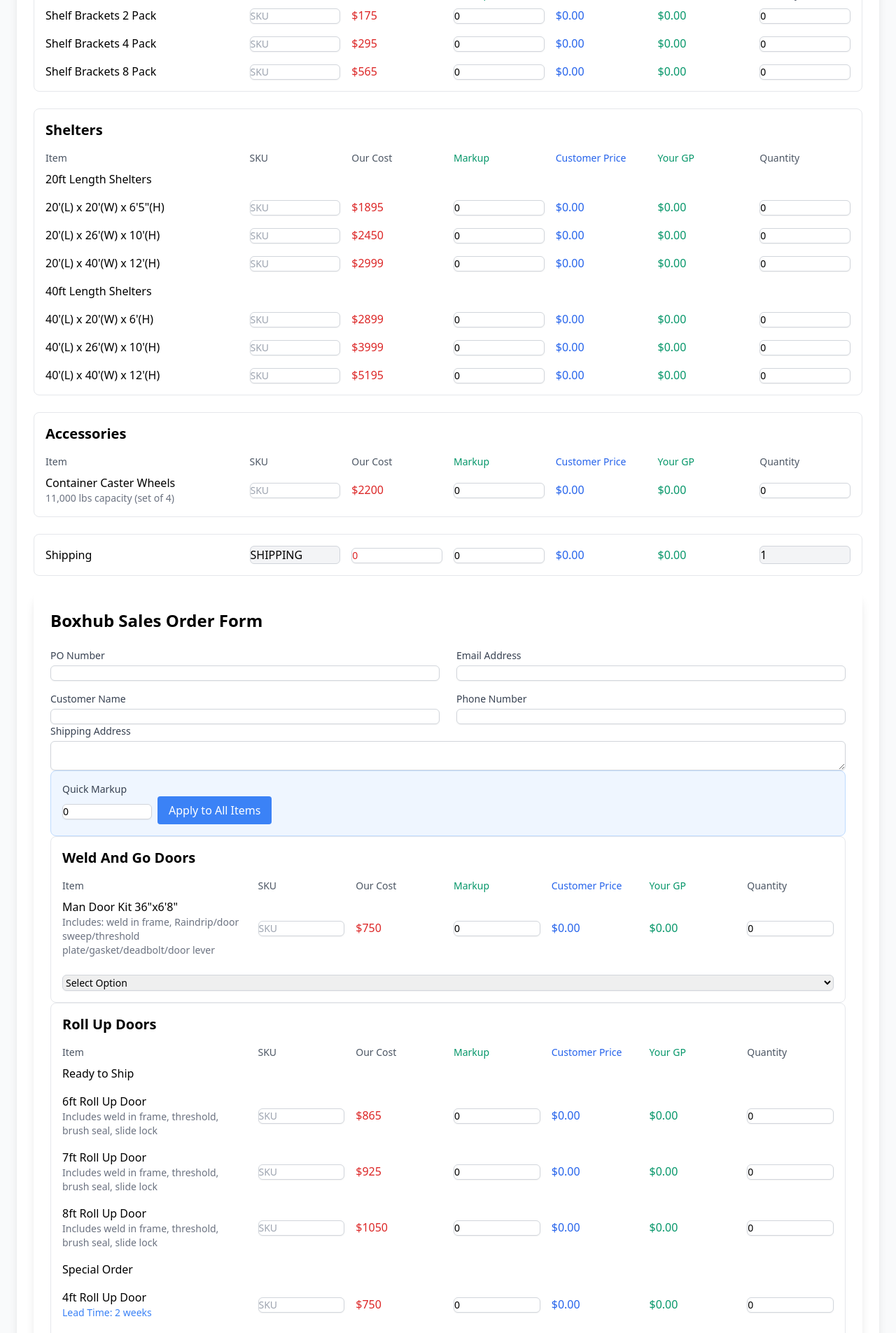
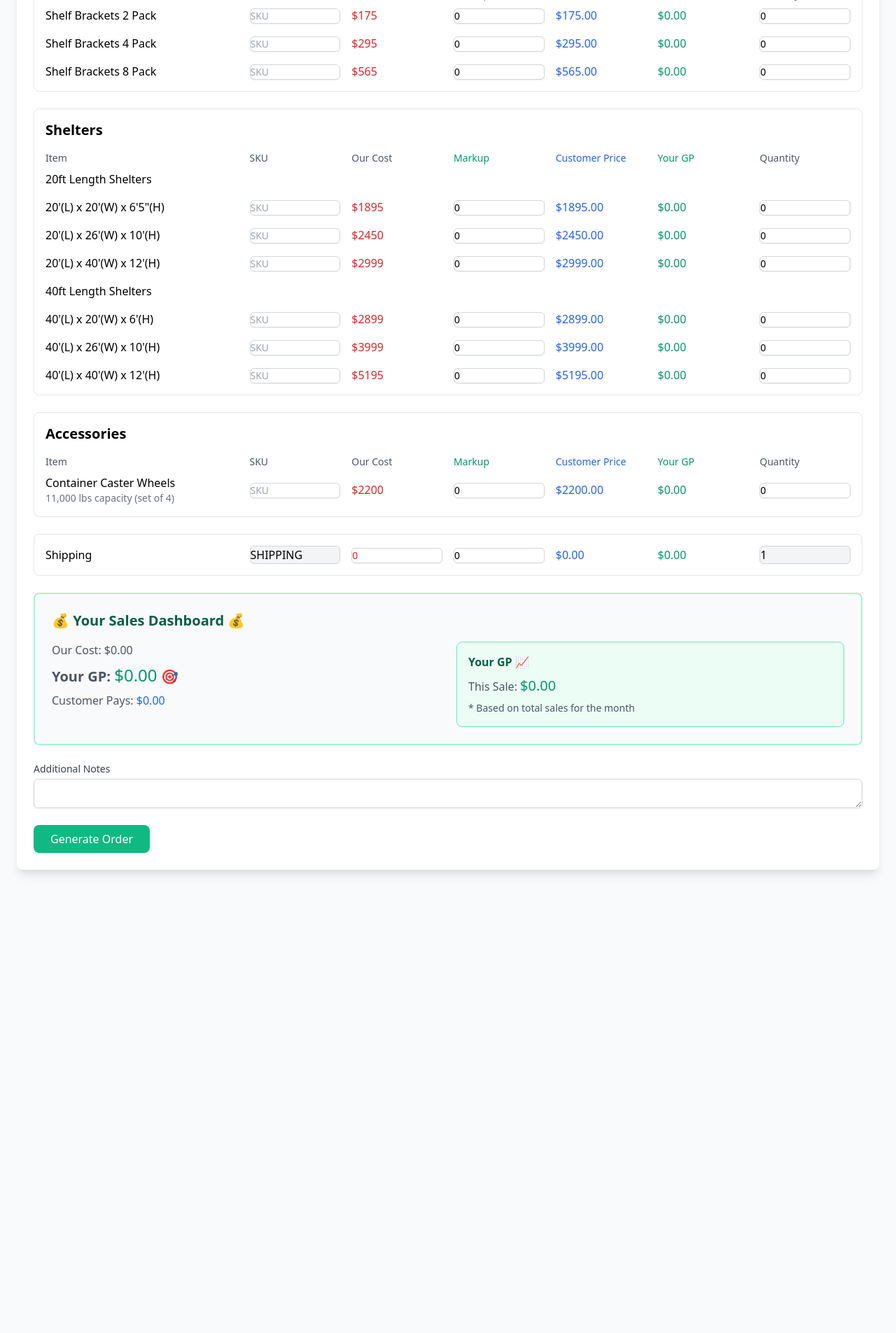
Before and after one commit to ryanE495/container-mod-system, a Flask app: page / in a window 1280 px wide. Shown: the part 2735-4640 px from the top of the page at 70% size. After the commit the page ends 3985 px from the top, so only its background shows below. Run offline with Flask 3, Linux system fonts and the light colour scheme.

Commit message:
Updated order form with client requested GP calculations and shelter pricing

```diff
--- a/templates/order_form.html
+++ b/templates/order_form.html
@@ -148,152 +148,227 @@
                     </div>
                 </div>
             </div>
-            <!DOCTYPE html>
-<html lang="en">
-<head>
-    <meta charset="UTF-8">
-    <meta name="viewport" content="width=device-width, initial-scale=1.0">
-    <title>Boxhub Sales Order Form</title>
-    <link href="https://unpkg.com/tailwindcss@^2.2/dist/tailwind.min.css" rel="stylesheet">
-</head>
-<body class="bg-gray-50 p-6">
-    <!-- Main Container -->
-    <div class="max-w-7xl mx-auto bg-white shadow-lg rounded-lg p-6">
-        <h1 class="text-2xl font-bold mb-6">Boxhub Sales Order Form</h1>
-
-        <!-- Customer Information Form -->
-        <form id="orderForm" class="space-y-6">
-            <!-- Customer Details Section -->
-            <div class="grid grid-cols-1 md:grid-cols-2 gap-6">
-                <div class="space-y-4">
-                    <div>
-                        <label class="block text-sm font-medium text-gray-700">PO Number</label>
-                        <input type="text" name="poNumber" class="mt-1 block w-full rounded-md border border-gray-300 shadow-sm focus:border-indigo-500 focus:ring-indigo-500 sm:text-sm">
+            <!-- Sales Dashboard -->
+            <div class="bg-gray-50 p-6 rounded-lg border-2 border-green-200">
+                <h2 class="text-xl font-bold mb-4 text-green-800">💰 Your Sales Dashboard 💰</h2>
+                <div class="grid grid-cols-1 md:grid-cols-2 gap-6">
+                    <div class="space-y-2">
+                        <p class="text-gray-600">Our Cost: <span id="baseTotal" class="font-medium text-gray-600">$0.00</span></p>
+                        <p class="text-gray-600 text-xl font-bold">Your GP: <span id="markupTotal" class="font-medium text-green-600 text-2xl">$0.00</span> 🎯</p>
+                        <p class="text-gray-600">Customer Pays: <span id="finalTotal" class="font-medium text-blue-600">$0.00</span></p>
                     </div>
-                    <div>
-                        <label class="block text-sm font-medium text-gray-700">Customer Name</label>
-                        <input type="text" name="customerName" class="mt-1 block w-full rounded-md border border-gray-300 shadow-sm focus:border-indigo-500 focus:ring-indigo-500 sm:text-sm">
-                    </div>
-                </div>
-                <div class="space-y-4">
-                    <div>
-                        <label class="block text-sm font-medium text-gray-700">Email Address</label>
-                        <input type="email" name="email" class="mt-1 block w-full rounded-md border border-gray-300 shadow-sm focus:border-indigo-500 focus:ring-indigo-500 sm:text-sm">
-                    </div>
-                    <div>
-                        <label class="block text-sm font-medium text-gray-700">Phone Number</label>
-                        <input type="tel" name="phone" class="mt-1 block w-full rounded-md border border-gray-300 shadow-sm focus:border-indigo-500 focus:ring-indigo-500 sm:text-sm">
+                    <div class="space-y-2 bg-green-50 p-4 rounded-lg border border-green-300">
+                        <h3 class="font-bold text-green-800">Your GP 📈</h3>
+                        <p class="text-gray-600">This Sale: <span id="potentialGP" class="font-medium text-green-600 text-xl">$0.00</span></p>
+                        <p class="text-sm text-gray-600">* Based on total sales for the month</p>
                     </div>
                 </div>
             </div>
-
-            <!-- Shipping Address -->
+                       <!-- Notes Section -->
             <div>
-                <label class="block text-sm font-medium text-gray-700">Shipping Address</label>
-                <textarea name="address" class="mt-1 block w-full rounded-md border border-gray-300 shadow-sm focus:border-indigo-500 focus:ring-indigo-500 sm:text-sm"></textarea>
+                <label class="block text-sm font-medium text-gray-700">Additional Notes</label>
+                <textarea name="notes" class="mt-1 block w-full rounded-md border border-gray-300 shadow-sm focus:border-indigo-500 focus:ring-indigo-500 sm:text-sm"></textarea>
             </div>
 
-            <!-- Quick Markup Section -->
-            <div class="bg-blue-50 p-4 rounded-lg border border-blue-200">
-                <label class="block text-sm font-medium text-gray-700">Quick Markup</label>
-                <div class="flex items-center space-x-2">
-                    <input type="number" id="globalMarkup" min="0" value="0"
-                           class="mt-1 block w-32 rounded-md border border-gray-300 shadow-sm focus:border-indigo-500 focus:ring-indigo-500 sm:text-sm">
-                    <button type="button" id="applyMarkup"
-                            class="bg-blue-500 text-white px-4 py-2 rounded hover:bg-blue-600">Apply to All Items</button>
-                </div>
+            <!-- Form Actions -->
+            <div class="flex space-x-4">
+                <button type="submit" class="bg-green-500 text-white px-6 py-2 rounded-lg hover:bg-green-600">Generate Order</button>
+                <div id="downloadContainer"></div>
             </div>
-             <!-- Product Categories -->
-            {% for category, items in catalog.items() %}
-            <div class="border rounded-lg p-4">
-                <h2 class="text-xl font-semibold mb-4">{{ category|replace('_', ' ')|title }}</h2>
-                <!-- Product Grid Headers -->
-                <div class="grid grid-cols-8 gap-4 mb-2 font-medium text-sm text-gray-600">
-                    <div class="col-span-2">Item</div>
-                    <div>SKU</div>
-                    <div class="text-gray-600">Our Cost</div>
-                    <div class="text-green-600">Markup</div>
-                    <div class="text-blue-600">Customer Price</div>
-                    <div class="text-green-600">Your GP</div>
-                    <div>Quantity</div>
-                </div>
+        </form>
+    </div>
 
-                <!-- Product Items -->
-                <div class="space-y-4">
-                    {% for name, details in items.items() recursive %}
-                    {% if details.price is defined %}
-                    <div class="grid grid-cols-8 gap-4 items-center product-row">
-                        <div class="col-span-2">
-                            {{ name }}
-                            {% if details.description %}
-                            <p class="text-sm text-gray-500">{{ details.description }}</p>
-                            {% endif %}
-                            {% if details.capacity %}
-                            <p class="text-sm text-gray-500">Capacity: {{ details.capacity }}</p>
-                            {% endif %}
-                            {% if details.lead_time %}
-                            <p class="text-sm text-blue-500">Lead Time: {{ details.lead_time }}</p>
-                            {% endif %}
-                        </div>
-                        <div>
-                            <input type="text" placeholder="SKU"
-                                   class="sku-input w-full rounded-md border border-gray-300 shadow-sm focus:border-indigo-500 focus:ring-indigo-500 sm:text-sm">
-                        </div>
-                        <div class="text-red-600 font-medium our-cost">${{ details.price }}</div>
-                        <div>
-                            <input type="number" min="0" max="100" value="0"
-                                   class="markup-input w-full rounded-md border border-gray-300 shadow-sm focus:border-indigo-500 focus:ring-indigo-500 sm:text-sm"
-                                   data-base-price="{{ details.price }}">
-                        </div>
-                        <div class="customer-price text-blue-600 font-medium">$0.00</div>
-                        <div class="profit-margin text-green-600 font-medium">$0.00</div>
-                        <div>
-                            <input type="number" min="0" value="0"
-                                   class="quantity-input w-full rounded-md border border-gray-300 shadow-sm focus:border-indigo-500 focus:ring-indigo-500 sm:text-sm">
-                        </div>
-                        {% if details.options %}
-                        <div class="col-span-8 mt-2">
-                            <select class="w-full rounded-md border border-gray-300 shadow-sm focus:border-indigo-500 focus:ring-indigo-500 sm:text-sm">
-                                <option value="">Select Option</option>
-                                {% for option in details.options %}
-                                <option value="{{ option }}">{{ option }}</option>
-                                {% endfor %}
-                            </select>
-                        </div>
-                        {% endif %}
-                    </div>
-                    {% else %}
-                    <div class="space-y-4">
-                        <h3 class="font-medium">{{ name }}</h3>
-                        {{ loop(items[name].items()) }}
-                    </div>
-                    {% endif %}
-                    {% endfor %}
-                </div>
-            </div>
-            {% endfor %}
+    <!-- JavaScript for form functionality -->
+    <script>
+        document.addEventListener('DOMContentLoaded', function() {
+            // Initialize form elements
+            const form = document.getElementById('orderForm');
+            const globalMarkupInput = document.getElementById('globalMarkup');
+            const applyMarkupButton = document.getElementById('applyMarkup');
 
-            <!-- Simple Shipping Line -->
-            <div class="border rounded-lg p-4">
-                <div class="grid grid-cols-8 gap-4 items-center product-row">
-                    <div class="col-span-2">Shipping</div>
-                    <div>
-                        <input type="text" value="SHIPPING" class="sku-input w-full rounded-md border border-gray-300 bg-gray-100" readonly>
-                    </div>
-                    <div class="text-red-600 font-medium our-cost">
-                        <input type="number" min="0" value="0"
-                               class="w-full rounded-md border border-gray-300 shadow-sm focus:border-indigo-500 focus:ring-indigo-500 sm:text-sm shipping-cost-input"
-                               data-base-price="0">
-                    </div>
-                    <div>
-                        <input type="number" min="0" max="100" value="0"
-                               class="markup-input w-full rounded-md border border-gray-300 shadow-sm focus:border-indigo-500 focus:ring-indigo-500 sm:text-sm"
-                               data-base-price="0">
-                    </div>
-                    <div class="customer-price text-blue-600 font-medium">$0.00</div>
-                    <div class="profit-margin text-green-600 font-medium">$0.00</div>
-                    <div>
-                        <input type="number" value="1" class="quantity-input w-full rounded-md border border-gray-300 bg-gray-100" readonly>
-                    </div>
-                </div>
-            </div>
+            // Handle shipping cost changes
+            const shippingCostInput = document.querySelector('.shipping-cost-input');
+            if (shippingCostInput) {
+                shippingCostInput.addEventListener('input', function() {
+                    const row = this.closest('.product-row');
+                    const markupInput = row.querySelector('.markup-input');
+                    markupInput.dataset.basePrice = this.value || 0;
+                    updateMarkupTotal(row);
+                    updateTotals();
+                });
+            }
+
+            // Prevent form submission on Enter key
+            form.addEventListener('keypress', function(e) {
+                if (e.key === 'Enter' && e.target.type !== 'textarea') {
+                    e.preventDefault();
+                }
+            });
+
+            // Handle global markup application
+            applyMarkupButton.addEventListener('click', function() {
+                const markupValue = parseFloat(globalMarkupInput.value) || 0;
+                document.querySelectorAll('.markup-input').forEach(input => {
+                    input.value = markupValue;
+                    updateMarkupTotal(input.closest('.product-row'));
+                });
+                updateTotals();
+            });
+
+            // Handle input changes
+            document.addEventListener('input', function(e) {
+                if (e.target.classList.contains('markup-input') ||
+                    e.target.classList.contains('quantity-input')) {
+                    updateMarkupTotal(e.target.closest('.product-row'));
+                    updateTotals();
+                }
+            });
+
+            // Calculate totals for a single row
+            function updateMarkupTotal(row) {
+                if (!row) return null;
+
+                let basePrice;
+                const markupInput = row.querySelector('.markup-input');
+                const shippingInput = row.querySelector('.shipping-cost-input');
+
+                // Handle shipping row differently
+                if (shippingInput) {
+                    basePrice = parseFloat(shippingInput.value) || 0;
+                    markupInput.dataset.basePrice = basePrice;
+                } else {
+                    basePrice = parseFloat(markupInput.dataset.basePrice) || 0;
+                }
+
+                const quantity = parseInt(row.querySelector('.quantity-input').value) || 0;
+                const markup = parseFloat(markupInput.value) || 0;
+
+                // Calculate prices and GP
+                const customerPrice = basePrice * (1 + markup / 100);
+                const grossProfit = customerPrice - basePrice;
+
+                // Update display values
+                row.querySelector('.customer-price').textContent = `$${customerPrice.toFixed(2)}`;
+                row.querySelector('.profit-margin').textContent = `$${grossProfit.toFixed(2)}`;
+
+                return {
+                    baseTotal: basePrice * quantity,
+                    grossProfit: grossProfit * quantity,
+                    total: customerPrice * quantity
+                };
+            }
+
+            // Update all totals in the dashboard
+            function updateTotals() {
+                let totalBase = 0;
+                let totalGP = 0;
+                let finalTotal = 0;
+
+                document.querySelectorAll('.product-row').forEach(row => {
+                    const totals = updateMarkupTotal(row);
+                    if (totals) {
+                        totalBase += totals.baseTotal;
+                        totalGP += totals.grossProfit;
+                        finalTotal += totals.total;
+                    }
+                });
+
+                // Update dashboard displays
+                document.getElementById('baseTotal').textContent = `$${totalBase.toFixed(2)}`;
+                document.getElementById('markupTotal').textContent = `$${totalGP.toFixed(2)}`;
+                document.getElementById('finalTotal').textContent = `$${finalTotal.toFixed(2)}`;
+                document.getElementById('potentialGP').textContent = `$${totalGP.toFixed(2)}`;
+            }
+
+            // Handle form submission
+            form.addEventListener('submit', async function(e) {
+                e.preventDefault();
+
+                const formData = {
+                    customer: {
+                        name: form.querySelector('[name="customerName"]').value.trim(),
+                        email: form.querySelector('[name="email"]').value.trim(),
+                        phone: form.querySelector('[name="phone"]').value.trim(),
+                        address: form.querySelector('[name="address"]').value.trim(),
+                        poNumber: form.querySelector('[name="poNumber"]').value.trim()
+                    },
+                    items: [],
+                    shipping: null,
+                    notes: form.querySelector('[name="notes"]').value.trim()
+                };
+
+                // Collect item data
+                document.querySelectorAll('.product-row').forEach(row => {
+                    const quantity = parseInt(row.querySelector('.quantity-input').value) || 0;
+                    const shippingInput = row.querySelector('.shipping-cost-input');
+
+                    if (shippingInput) {
+                        // Handle shipping data
+                        const shippingCost = parseFloat(shippingInput.value) || 0;
+                        const markup = parseFloat(row.querySelector('.markup-input').value) || 0;
+                        formData.shipping = {
+                            cost: shippingCost,
+                            markup: markup
+                        };
+                    } else if (quantity > 0) {
+                        // Handle regular product data
+                        const nameElement = row.querySelector('.col-span-2');
+                        const skuInput = row.querySelector('.sku-input');
+                        const optionSelect = row.querySelector('select');
+                        const markupInput = row.querySelector('.markup-input');
+                        const basePrice = parseFloat(markupInput.dataset.basePrice);
+                        const markup = parseFloat(markupInput.value) || 0;
+
+                        formData.items.push({
+                            name: nameElement.childNodes[0].textContent.trim(),
+                            sku: skuInput ? skuInput.value.trim() : '',
+                            basePrice: basePrice,
+                            markup: markup,
+                            quantity: quantity,
+                            option: optionSelect ? optionSelect.value : null
+                        });
+                    }
+                });
+
+                // Validate form data
+                if (formData.items.length === 0) {
+                    alert('Please select at least one item with a quantity greater than 0');
+                    return;
+                }
+
+                try {
+                    // Submit to server
+                    const response = await fetch('/generate-quote', {
+                        method: 'POST',
+                        headers: {
+                            'Content-Type': 'application/json'
+                        },
+                        body: JSON.stringify(formData)
+                    });
+
+                    if (!response.ok) {
+                        throw new Error(`HTTP error! status: ${response.status}`);
+                    }
+
+                    const result = await response.json();
+
+                    if (result.success) {
+                        const downloadContainer = document.getElementById('downloadContainer');
+                        downloadContainer.innerHTML = `<a href="/download-pdf/${result.order_id}" class="bg-blue-500 text-white px-6 py-2 rounded-lg hover:bg-blue-600">Download PDF</a>`;
+                        alert('Order generated successfully!');
+                    } else {
+                        throw new Error(result.error || 'Failed to generate order');
+                    }
+
+                } catch (error) {
+                    console.error('Error:', error);
+                    alert('Error generating order: ' + error.message);
+                }
+            });
+
+            // Initialize calculations on page load
+            updateTotals();
+        });
+    </script>
+</body>
+</html>
```
